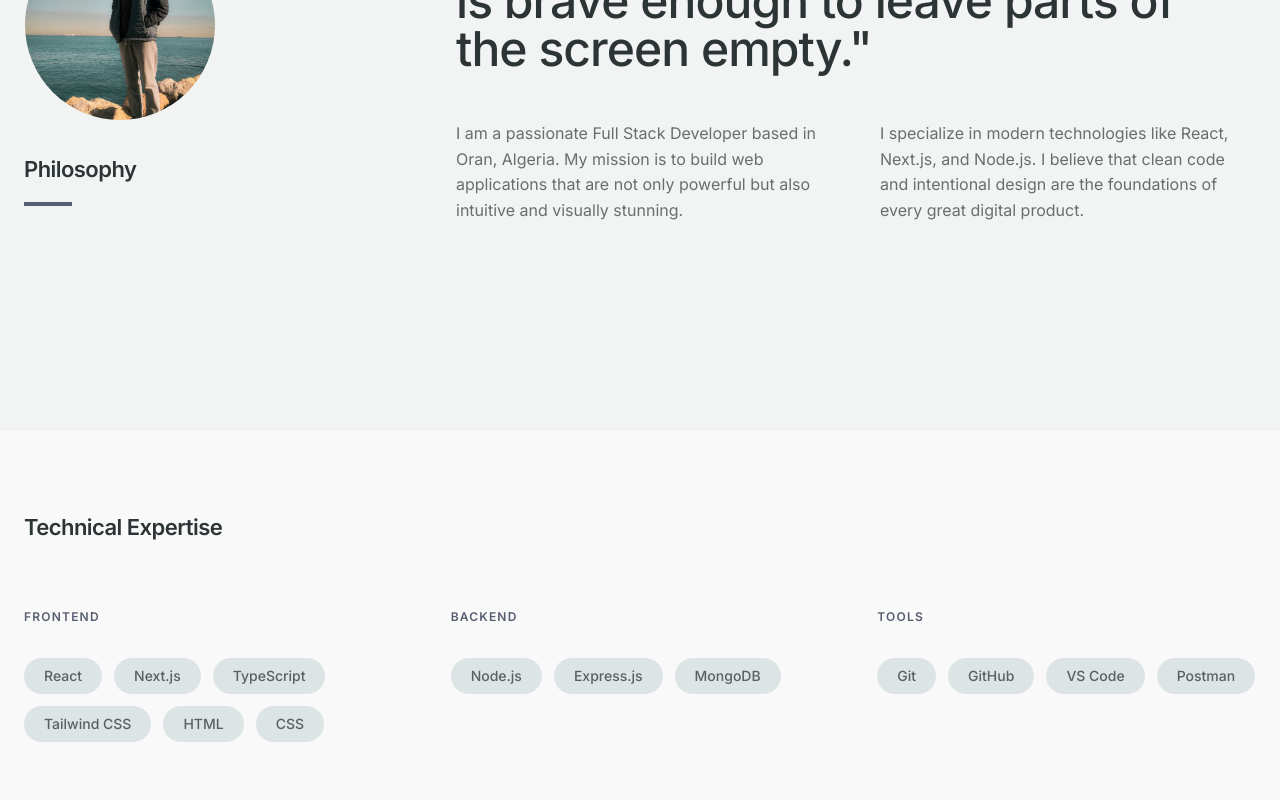
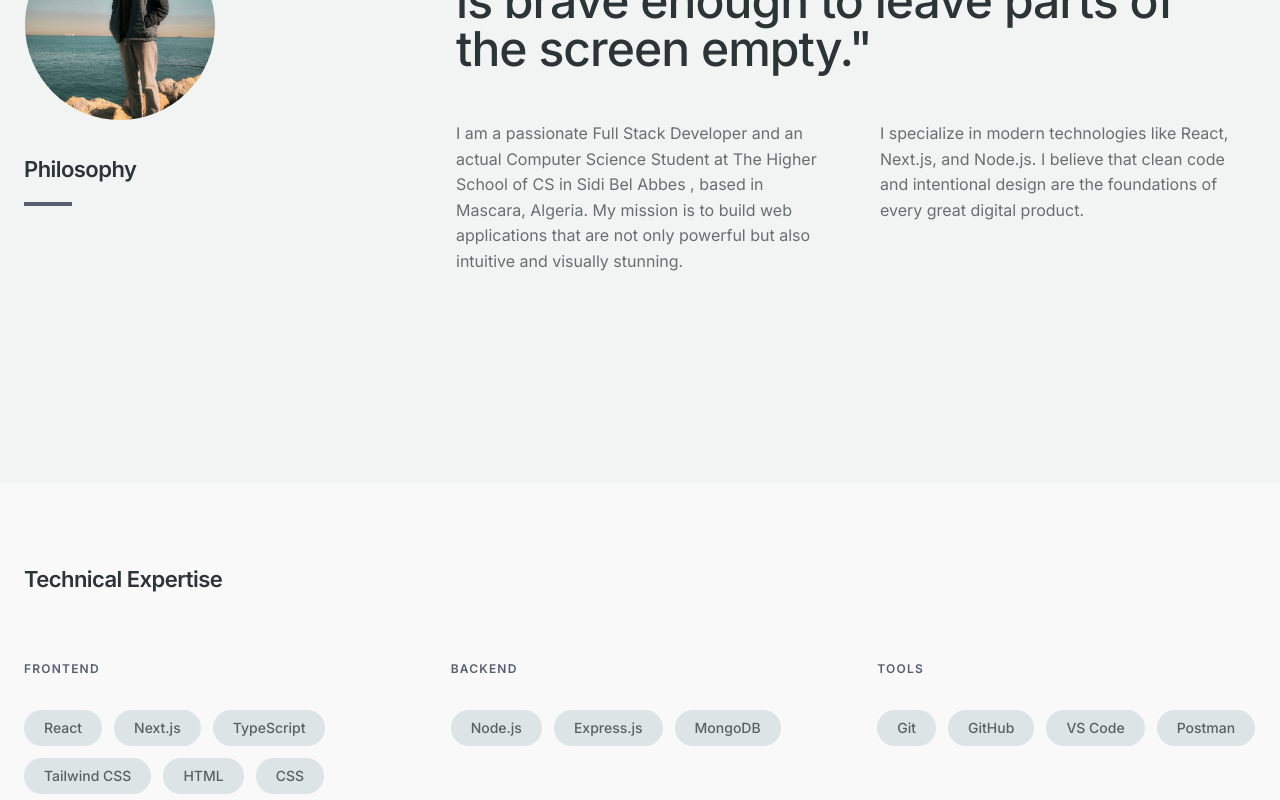
Before and after one commit to Mohammedknd123/My-Portfolio, a React (Vite) app in the folder portfolio-app/: page / in a window 1280 px wide. Shown: the part 1000-1800 px from the top of the page. Built offline with nearby package versions, Linux system fonts and the light colour scheme.

Commit message:
Fix Some Texts

```diff
--- a/portfolio-app/src/components/About.jsx
+++ b/portfolio-app/src/components/About.jsx
@@ -47,7 +47,7 @@ const About = () => {
                 viewport={{ once: true }}
                 transition={{ duration: 0.8, delay: 0.5 }}
               >
-                I am a passionate Full Stack Developer based in Oran, Algeria. My mission
+                I am a passionate Full Stack Developer and an actual Computer Science Student at The Higher School of CS in Sidi Bel Abbes , based in Mascara, Algeria. My mission
                 is to build web applications that are not only powerful but also intuitive
                 and visually stunning.
               </motion.p>
--- a/portfolio-app/src/components/Contact.jsx
+++ b/portfolio-app/src/components/Contact.jsx
@@ -51,7 +51,7 @@ const Contact = () => {
         >
           <h2 className="display-lg text-5xl mb-8">Let's build <br /> something <br /> intentional.</h2>
           <p className="body-lg text-canvas-text/70 mb-12">
-            Currently based in Oran, Algeria. <br />
+            Currently based in Mascara, Algeria. <br />
             Reach out to discuss your next modern web experience.
           </p>
           <div className="space-y-4">
```
